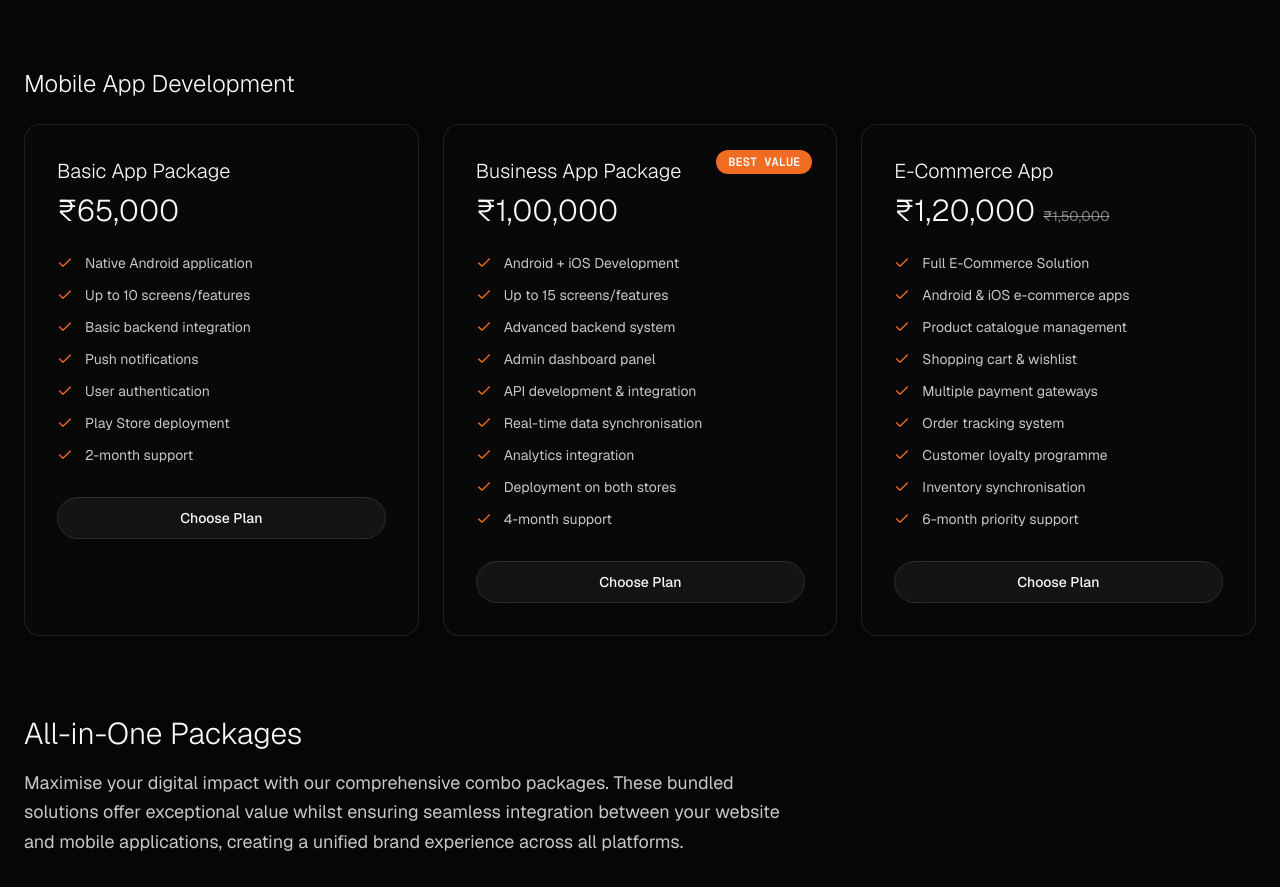
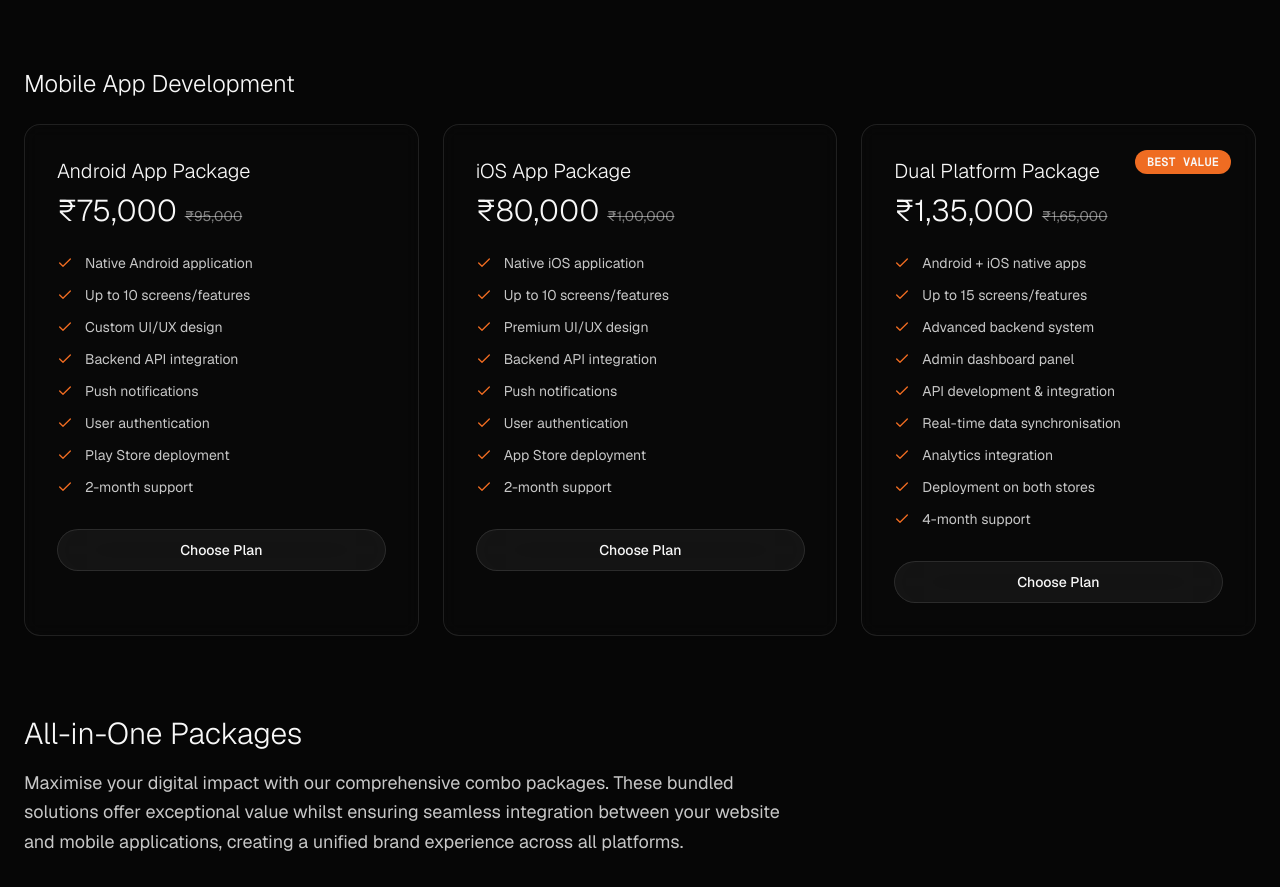
Before and after one commit to harsh11x/xsvweb, a Next.js app: page / in a window 1280 px wide. Shown: the part 5300-6187 px from the top of the page. Built offline with nearby package versions, Linux system fonts and the light colour scheme.

Commit message:
feat: Ramp up app prices (Android 75k, iOS 80k, Both 1.35L)

```diff
--- a/components/sections/pricing-section.tsx
+++ b/components/sections/pricing-section.tsx
@@ -74,12 +74,14 @@ export function PricingSection() {
     ],
     mobile: [
       {
-        name: "Basic App Package",
-        price: "₹65,000",
+        name: "Android App Package",
+        price: "₹75,000",
+        originalPrice: "₹95,000",
         features: [
           "Native Android application",
           "Up to 10 screens/features",
-          "Basic backend integration",
+          "Custom UI/UX design",
+          "Backend API integration",
           "Push notifications",
           "User authentication",
           "Play Store deployment",
@@ -87,11 +89,27 @@ export function PricingSection() {
         ],
       },
       {
-        name: "Business App Package",
-        price: "₹1,00,000",
+        name: "iOS App Package",
+        price: "₹80,000",
+        originalPrice: "₹1,00,000",
+        features: [
+          "Native iOS application",
+          "Up to 10 screens/features",
+          "Premium UI/UX design",
+          "Backend API integration",
+          "Push notifications",
+          "User authentication",
+          "App Store deployment",
+          "2-month support",
+        ],
+      },
+      {
+        name: "Dual Platform Package",
+        price: "₹1,35,000",
+        originalPrice: "₹1,65,000",
         badge: "BEST VALUE",
         features: [
-          "Android + iOS Development",
+          "Android + iOS native apps",
           "Up to 15 screens/features",
           "Advanced backend system",
           "Admin dashboard panel",
@@ -100,22 +118,6 @@ export function PricingSection() {
           "Analytics integration",
           "Deployment on both stores",
           "4-month support",
-        ],
-      },
-      {
-        name: "E-Commerce App",
-        price: "₹1,20,000",
-        originalPrice: "₹1,50,000",
-        features: [
-          "Full E-Commerce Solution",
-          "Android & iOS e-commerce apps",
-          "Product catalogue management",
-          "Shopping cart & wishlist",
-          "Multiple payment gateways",
-          "Order tracking system",
-          "Customer loyalty programme",
-          "Inventory synchronisation",
-          "6-month priority support",
         ],
       },
     ],
```
